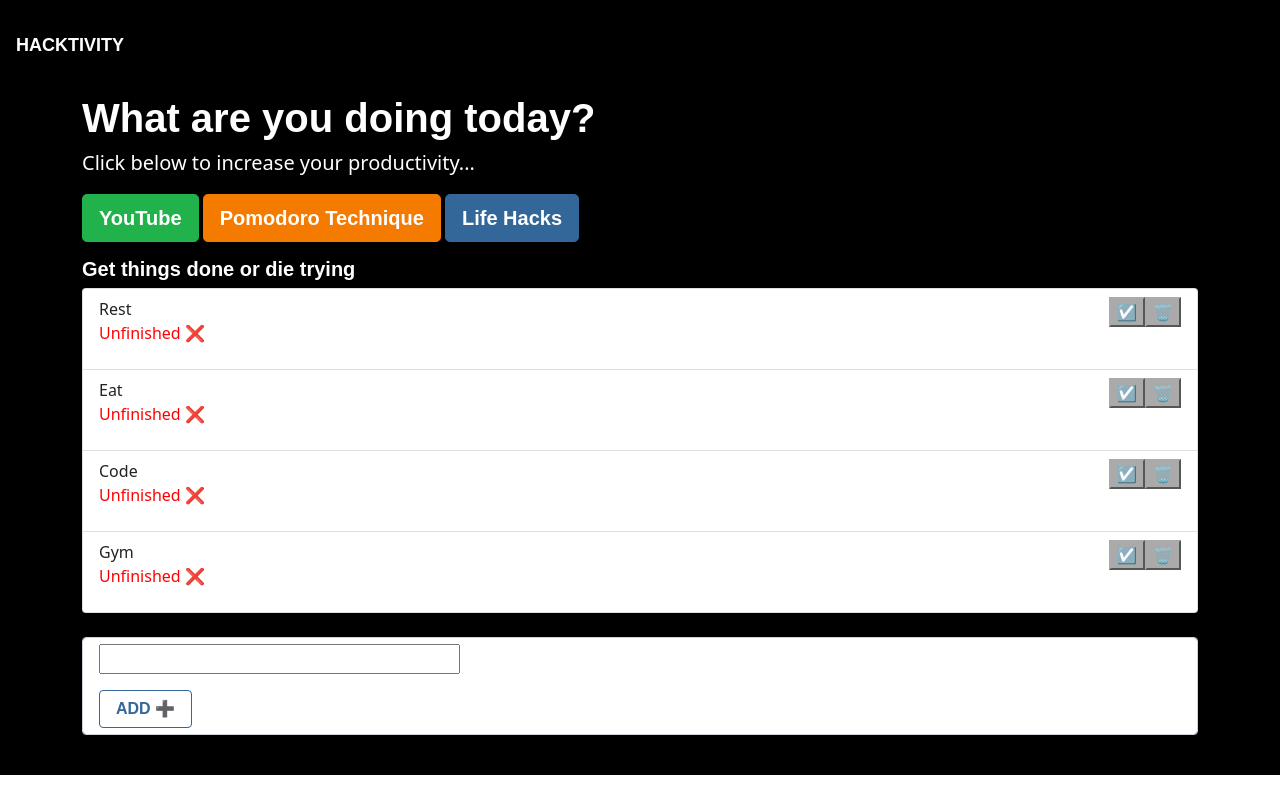
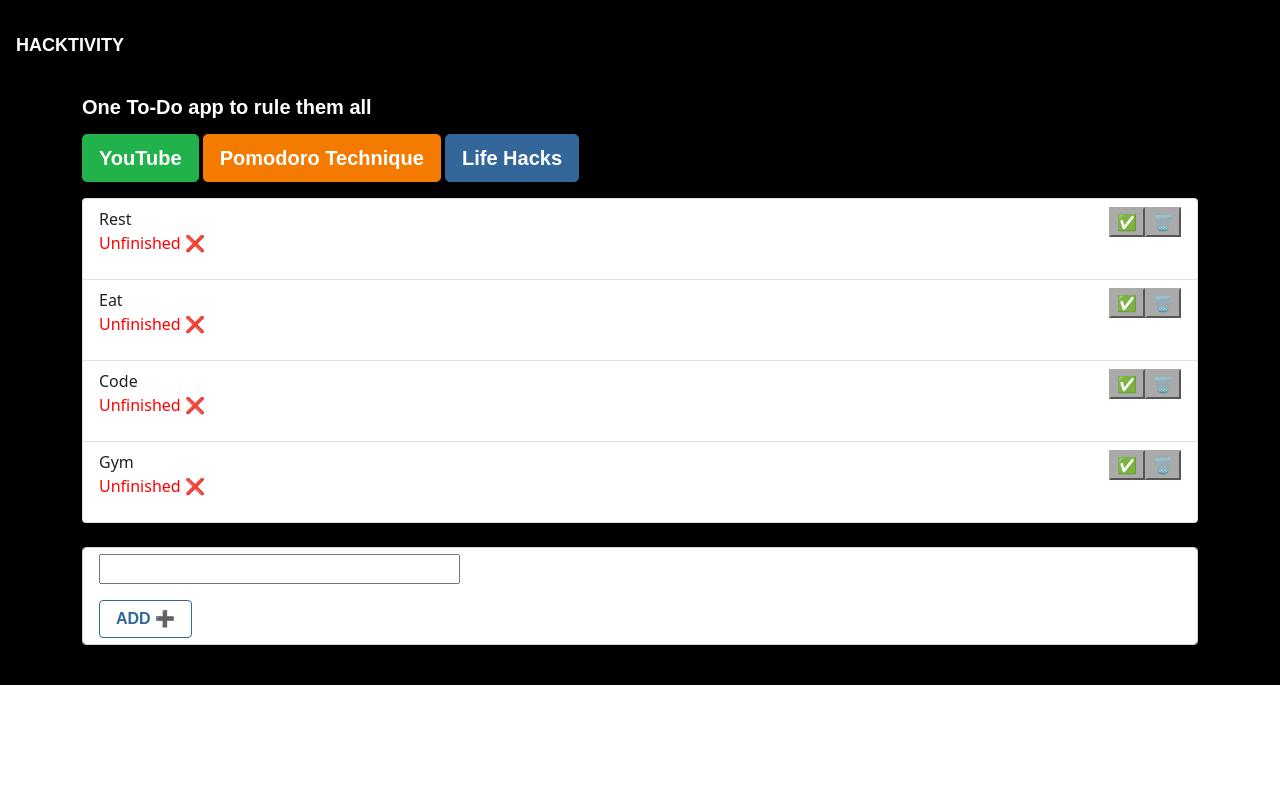
Before and after one commit to francescowang/DevOps-Course-Starter, a Flask app: page / in a window 1280 px wide. Run offline with Flask 2, Linux system fonts and the light colour scheme; some libraries are stand-ins or nearby versions; some web fonts are replaced.

Commit message:
refactored html

```diff
--- a/todo_app/templates/index.html
+++ b/todo_app/templates/index.html
@@ -1,15 +1,14 @@
 {% extends "layout.html" %}
-{% block title %}To-Do App{% endblock %}
+{% block title %}Hacktivity App{% endblock %}
 {% block content %}
 <div class="header">
-    <h1 class="text-left" class="display-4" >What are you doing today?</h1>
-    <p class="lead">Click below to increase your productivity...</p>
+    <p></p> <!-- adding a space -->
+    <h5 class="text-left" class="text-light" class="lead">One To-Do app to rule them all</h5>
+    <p></p> <!-- adding a space -->
     <a class="btn btn-success btn-lg" href="https://bit.ly/3H6CCdV" role="button">YouTube</a>
     <a class="btn btn-danger btn-lg" href="https://pomofocus.io/" role="button">Pomodoro Technique</a>
     <a class="btn btn-info btn-lg" href="https://bit.ly/3n0ZhAc" role="button">Life Hacks</a>
-    <p></p>
-    <!-- adding a space -->
-    <h5 class="text-left" class="text-light" class="lead">Get things done or die trying</h5>
+    <p></p> <!-- adding a space -->
 </div>
 <ul class="list-group">
     {% for item in items_jinja %}
@@ -17,10 +16,10 @@
         {{item.title}}
         {% if item.status == "Unfinished" %}
         <form class="float-end" method="POST" action="/delete/{{item.id}}">
-            <input type="submit"  name="delete" class="btn-secondary" value="🗑️">
+            <input type="submit" name="delete" class="btn-secondary" value="🗑️">
         </form>
         <form class="float-end" method="POST" action="/completed/{{item.id}}">
-            <input type="submit" name="complete" class="btn-secondary" value="☑️" data-source="{{item.id}}">
+            <input type="submit" name="complete" class="btn-secondary" value="✅" data-source="{{item.id}}">
         </form>
         <div align ="left">
             <p style="color:red">Unfinished ❌</p>
@@ -31,7 +30,7 @@
             <input type="submit" name="delete" class="btn-secondary" value="🗑️">
         </form>
         <form class="float-end" method="POST" action="/unfinished/{{item.id}}">
-            <input type="submit" name="to_do" class="btn-secondary" value="✅" data-source="{{item.id}}">
+            <input type="submit" name="to_do" class="btn-secondary" value="❌" data-source="{{item.id}}">
         </form>
         <div align ="left">
             <p class="text-success">Completed ✅</p>
```
